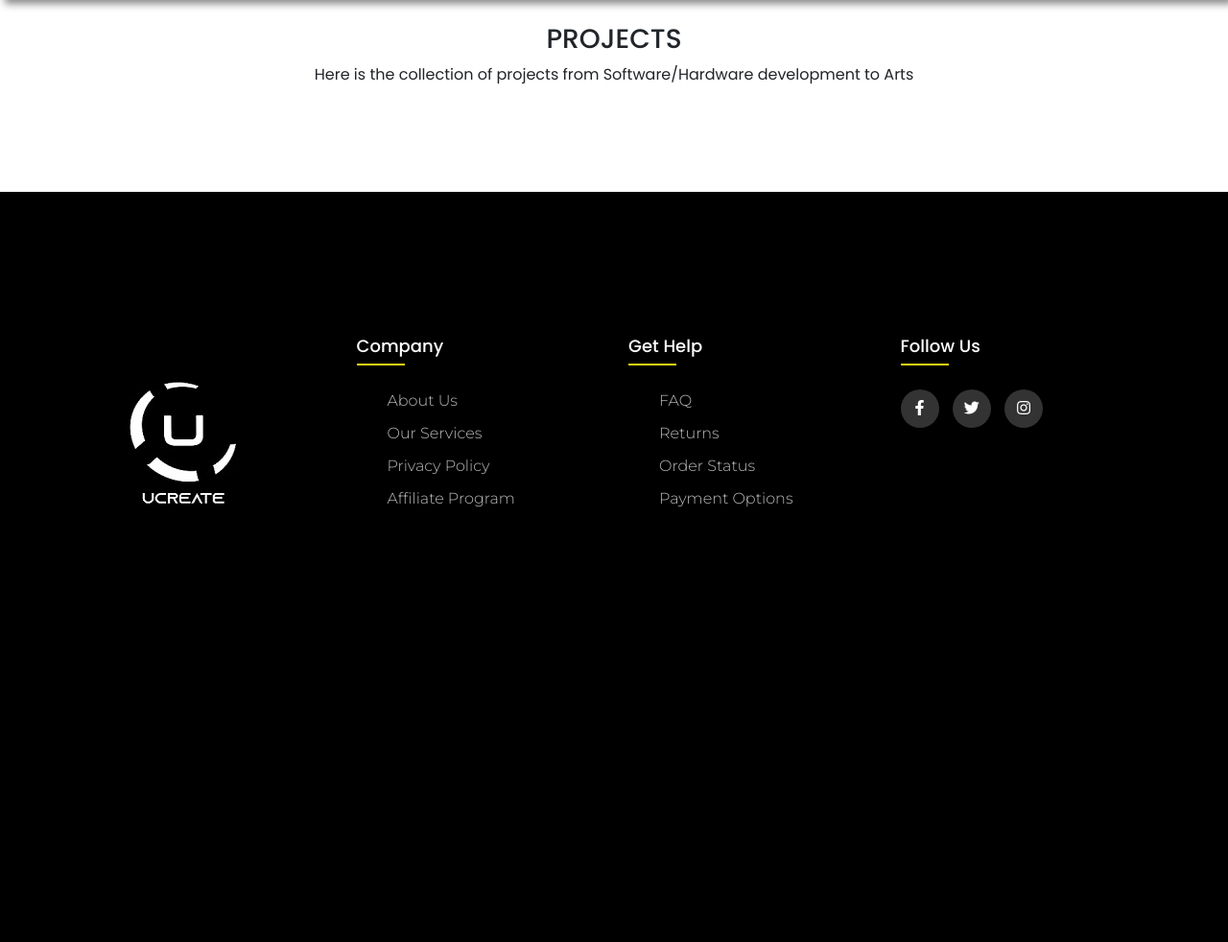
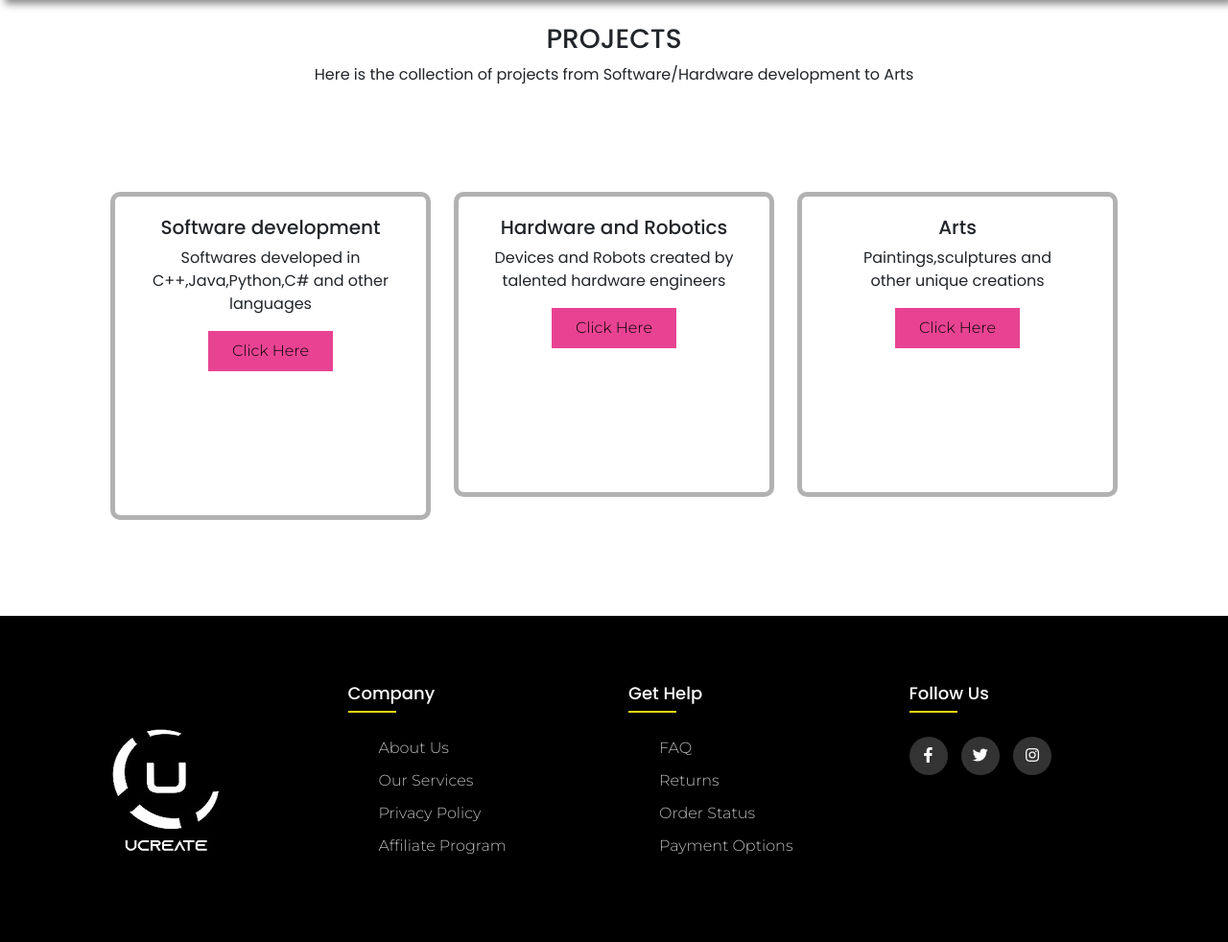
Before and after one commit to noman27/UCREATE_PHP, a PHP site: page /project.php in a window 1280 px wide. Shown: the part 183-1165 px from the top of the page at 96% size. Before the commit the page ends 712 px from the top, so only its background shows below. Run offline with PHP 8.4, Linux system fonts and the light colour scheme.

Commit message:
project page working

```diff
--- a/css/projectPageStyle.css
+++ b/css/projectPageStyle.css
@@ -4,7 +4,25 @@
     margin-top: 30px;
 }
 
-.container{
+.Midbody .container{
     margin-top: 50px;
     padding: 30px;
 }
+
+.Midbody .container .row{
+    padding: 30px;
+}
+
+.itemBox{
+    border: 5px solid rgba(0, 0, 0, 0.3);
+    border-radius: 10px;
+    margin-bottom: 40px;
+    padding-top: 20px;
+    padding-bottom: 150px;
+}
+
+.clickHere{
+    border-radius: 0;
+    background-color: #e84393;
+
+}
--- a/project.php
+++ b/project.php
@@ -39,7 +39,27 @@
         <p>Here is the collection of projects from Software/Hardware development to Arts</p>
         <div class="container">
             <div class="row">
-
+                <div class="col-md-4">
+                    <div class="itemBox">
+                        <h5 class="subjectTitle">Software development</h3>
+                        <p class="description">Softwares developed in C++,Java,Python,C# and other languages</p>
+                        <Button class="clickHere">Click Here</Button>
+                    </div>
+                </div>
+                <div class="col-md-4">
+                    <div class="itemBox">
+                        <h5 class="subjectTitle">Hardware and Robotics</h3>
+                        <p class="description">Devices and Robots created by <br> talented hardware engineers</p>
+                        <Button class="clickHere">Click Here</Button>
+                    </div>
+                </div>
+                <div class="col-md-4">
+                    <div class="itemBox">
+                        <h5 class="subjectTitle">Arts</h3>
+                        <p class="description">Paintings,sculptures and <br> other unique creations</p>
+                        <Button class="clickHere">Click Here</Button>
+                    </div>
+                </div>
             </div>
         </div>
     </div>
```
